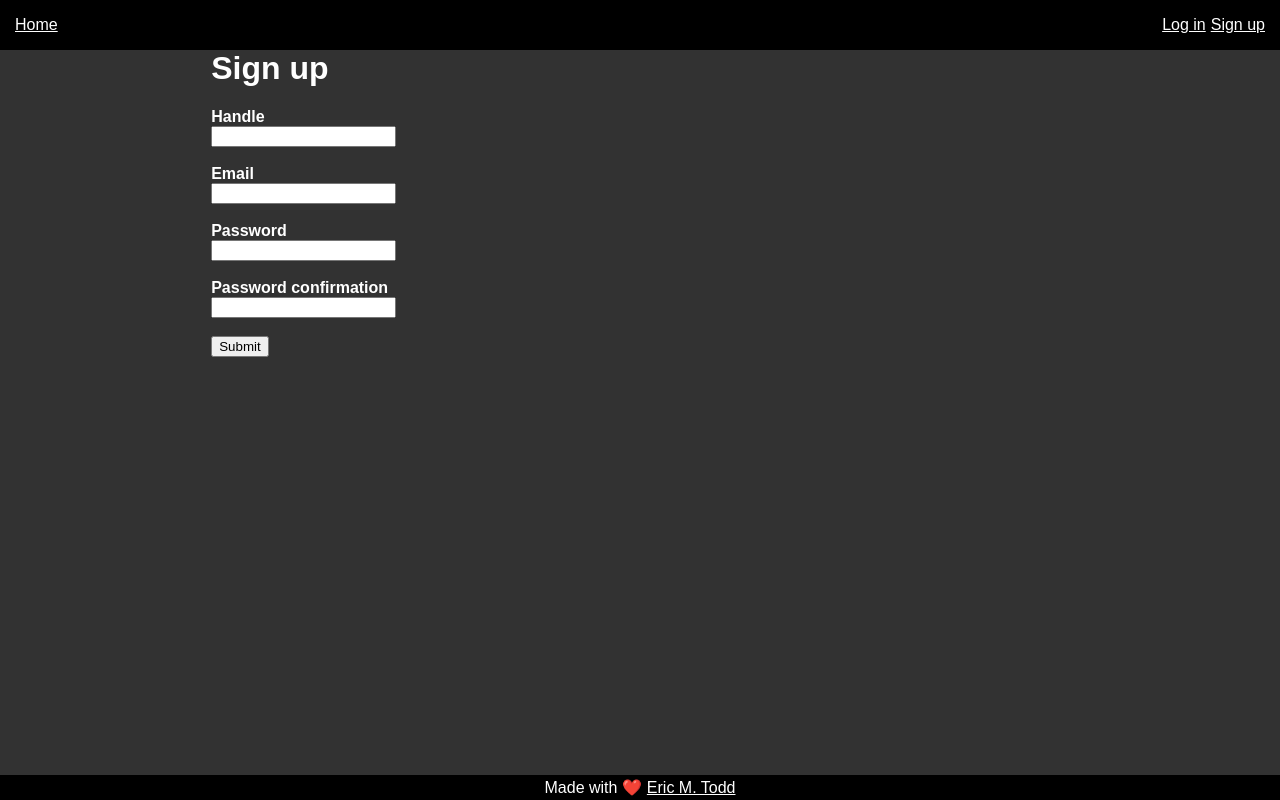
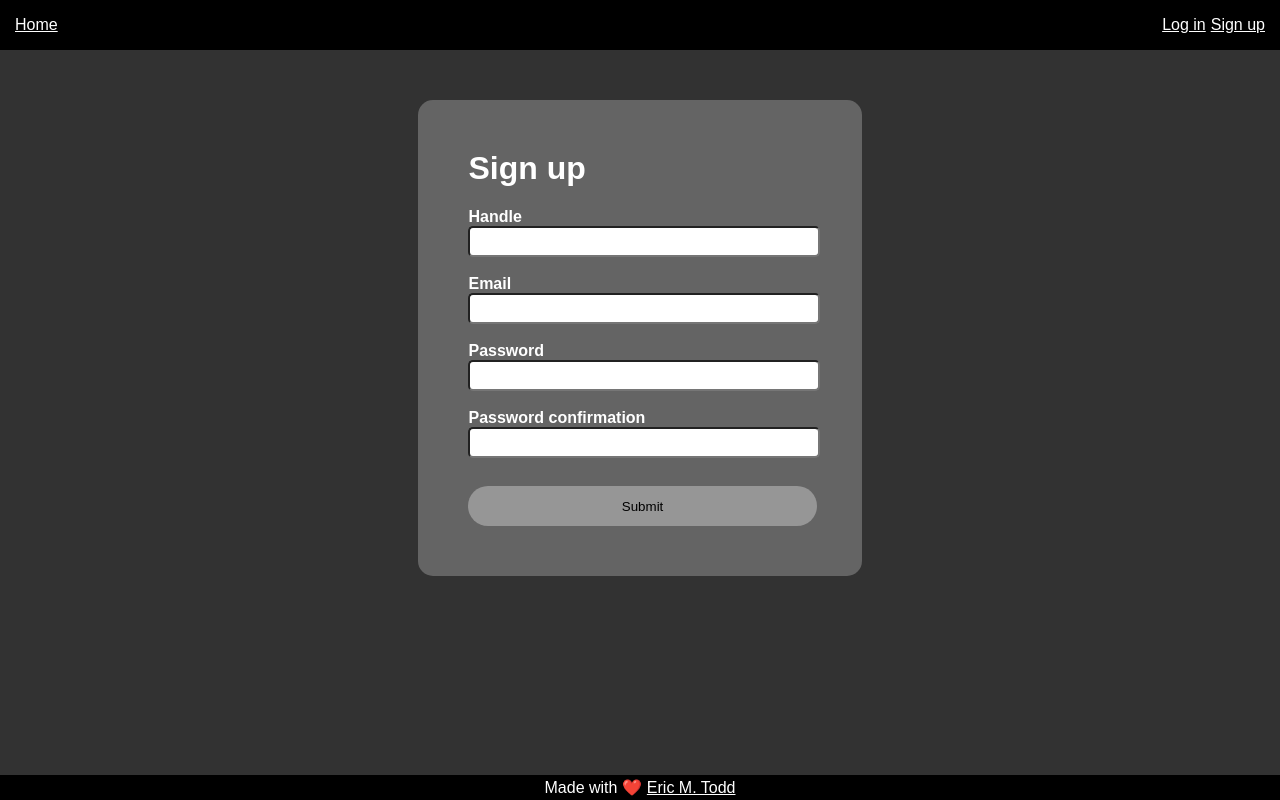
Before and after one commit to EricMTodd/forum, a React (Create React App) app in the folder react-app/: page /signup in a window 1280 px wide. Built offline with nearby package versions, Linux system fonts and the light colour scheme.

Commit message:
Formatting and styling changes.

```diff
--- a/react-app/src/components/LogIn.js
+++ b/react-app/src/components/LogIn.js
@@ -6,10 +6,43 @@ const LogIn = ({
   domain,
   logIn
 }) => {
+  // STATE AND VARIABLES
   const navigate = useNavigate()
   const [email, setEmail] = useState('')
   const [password, setPassword] = useState('')
 
+  // STYLES
+  const containerStyles = {
+    display: 'flex',
+    height: '100%',
+    justifyContent: 'center'
+  }
+
+  const formStyles = {
+    backgroundColor: 'rgba(100, 100, 100, 1)',
+    marginTop: '50px',
+    width: '40%',
+    padding: '50px',
+    height: 'fit-content',
+    borderRadius: '15px'
+  }
+
+  const inputStyles = {
+    borderRadius: '5px',
+    width: '100%',
+    height: '25px'
+  }
+
+  const buttonStyles = {
+    width: '101.5%',
+    height: '40px',
+    marginTop: '10px',
+    borderRadius: '25px',
+    backgroundColor: 'rgba(150, 150, 150, 1)',
+    border: 'none'
+  }
+
+  // METHODS
   const handleSubmit = e => {
     e.preventDefault()
     axios.post(`${domain}/sessions/create`, {
@@ -18,30 +51,52 @@ const LogIn = ({
     })
     .then(response => {
       logIn(response.data)
-      navigate('/')
+      if (response.data.logged_in) {
+        navigate('/')
+      }
     })
     .catch(error => console.log(error))
   }
 
+  const buttonHoverEffect = e => {
+    if (e.target.style.backgroundColor !== 'blue') {
+      e.target.style.backgroundColor = 'blue'
+      e.target.style.color = 'white'
+    } else {
+      e.target.style.backgroundColor = 'rgba(150, 150, 150, 1)'
+      e.target.style.color = 'black'
+    }
+  }
+
+  const buttonClickEffect = e => {
+    if (e.target.style.backgroundColor !== 'white') {
+      e.target.style.backgroundColor = 'white'
+      e.target.style.color = 'black'
+    } else {
+      e.target.style.backgroundColor = 'blue'
+      e.target.style.color = 'white'
+    }
+  }
+
   return(
-    <div id='log-in'>
-      <form onSubmit={handleSubmit}>
+    <div id='log-in-form-container' style={containerStyles}>
+      <form onSubmit={handleSubmit} style={formStyles}>
         <h1 style={{marginTop: '0'}}>Log in</h1>
         <label htmlFor='log-in-email-input'>
           <strong>Email</strong>
         </label>
         <br />
-        <input type='email' id='log-in-email-input' name='email' value={email} onChange={e => setEmail(e.target.value)} />
+        <input type='email' id='log-in-email-input' name='email' value={email} onChange={e => setEmail(e.target.value)} style={inputStyles} />
         <br />
         <br />
         <label htmlFor='log-in-password-input'>
           <strong>Password</strong>
         </label>
         <br />
-        <input type='password' id='log-in-password-input' name='password' value={password} onChange={e => setPassword(e.target.value)} />
+        <input type='password' id='log-in-password-input' name='password' value={password} onChange={e => setPassword(e.target.value)} style={inputStyles} />
         <br />
         <br />
-        <button type='submit'>Submit</button>
+        <button type='submit' style={buttonStyles} onMouseEnter={buttonHoverEffect} onMouseLeave={buttonHoverEffect} onMouseDown={buttonClickEffect} onMouseUp={buttonClickEffect}>Submit</button>
       </form>
     </div>
   )
--- a/react-app/src/components/SignUp.js
+++ b/react-app/src/components/SignUp.js
@@ -6,12 +6,45 @@ const SignUp = ({
   domain,
   logIn
 }) => {
+  // STATE AND VARIABLES
   const navigate = useNavigate()
   const [handle, setHandle] = useState('')
   const [email, setEmail] = useState('')
   const [password, setPassword] = useState('')
   const [passwordConfirmation, setPasswordConfirmation] = useState('')
 
+  // STYLES
+  const containerStyles = {
+    display: 'flex',
+    height: '100%',
+    justifyContent: 'center'
+  }
+
+  const formStyles = {
+    backgroundColor: 'rgba(100, 100, 100, 1)',
+    marginTop: '50px',
+    width: '40%',
+    padding: '50px',
+    height: 'fit-content',
+    borderRadius: '15px'
+  }
+
+  const inputStyles = {
+    borderRadius: '5px',
+    width: '100%',
+    height: '25px'
+  }
+
+  const buttonStyles = {
+    width: '101.5%',
+    height: '40px',
+    marginTop: '10px',
+    borderRadius: '25px',
+    backgroundColor: 'rgba(150, 150, 150, 1)',
+    border: 'none'
+  }
+
+  // METHODS
   const handleSubmit = e => {
     e.preventDefault()
     axios.post(`${domain}/users/create`, {
@@ -24,44 +57,66 @@ const SignUp = ({
     })
     .then(response => {
       logIn(response.data)
-      navigate('/')
+      if (response.data.logged_in) {
+        navigate('/')
+      }
     })
     .catch(error => console.log(error))
   }
 
+  const buttonHoverEffect = e => {
+    if (e.target.style.backgroundColor !== 'blue') {
+      e.target.style.backgroundColor = 'blue'
+      e.target.style.color = 'white'
+    } else {
+      e.target.style.backgroundColor = 'rgba(150, 150, 150, 1)'
+      e.target.style.color = 'black'
+    }
+  }
+
+  const buttonClickEffect = e => {
+    if (e.target.style.backgroundColor !== 'white') {
+      e.target.style.backgroundColor = 'white'
+      e.target.style.color = 'black'
+    } else {
+      e.target.style.backgroundColor = 'blue'
+      e.target.style.color = 'white'
+    }
+  }
+
   return(
-    <div id='sign-up-form-container'>
-      <form onSubmit={handleSubmit}>
+    <div id='sign-up-form-container' style={containerStyles}>
+      <form onSubmit={handleSubmit} style={formStyles}>
         <h1 style={{marginTop: '0'}}>Sign up</h1>
         <label htmlFor='sign-up-handle-input'>
           <strong>Handle</strong>
         </label>
         <br />
-        <input type='text' id='sign-up-handle-input' name='handle' value={handle} onChange={e => setHandle(e.target.value)} />
+        <input type='text' id='sign-up-handle-input' name='handle' value={handle} onChange={e => setHandle(e.target.value)} style={inputStyles} />
         <br />
         <br />
         <label htmlFor='sign-up-email-input'>
           <strong>Email</strong>
         </label>
         <br />
-        <input type='email' id='sign-up-email-input' name='email' value={email} onChange={e => setEmail(e.target.value)} />
+        <input type='email' id='sign-up-email-input' name='email' value={email} onChange={e => setEmail(e.target.value)} style={inputStyles} />
         <br />
         <br />
         <label htmlFor='sign-up-password-input'>
           <strong>Password</strong>
         </label>
         <br />
-        <input type='password' id='sign-up-password-input' name='password' value={password} onChange={e => setPassword(e.target.value)} />
+        <input type='password' id='sign-up-password-input' name='password' value={password} onChange={e => setPassword(e.target.value)} style={inputStyles} />
         <br />
         <br />
         <label htmlFor='sign-up-password-confirmation-input'>
           <strong>Password confirmation</strong>
         </label>
         <br />
-        <input type='password' id='sign-up-password-confirmation-input' name='passwordConfirmation' value={passwordConfirmation} onChange={e => setPasswordConfirmation(e.target.value)} />
+        <input type='password' id='sign-up-password-confirmation-input' name='passwordConfirmation' value={passwordConfirmation} onChange={e => setPasswordConfirmation(e.target.value)} style={inputStyles} />
         <br />
         <br />
-        <button type='submit'>Submit</button>
+        <button type='submit' style={buttonStyles} onMouseEnter={buttonHoverEffect} onMouseLeave={buttonHoverEffect} onMouseDown={buttonClickEffect} onMouseUp={buttonClickEffect}>Submit</button>
       </form>
     </div>
   )
```
